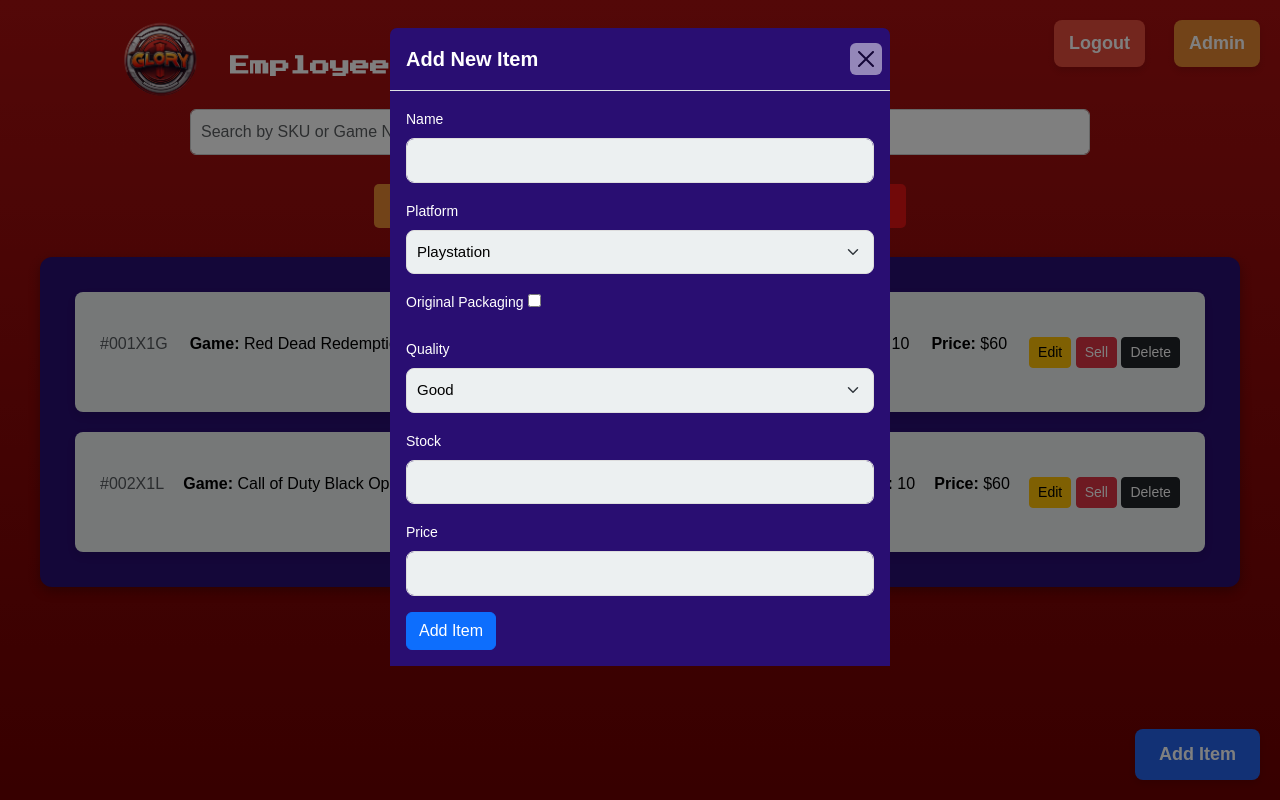
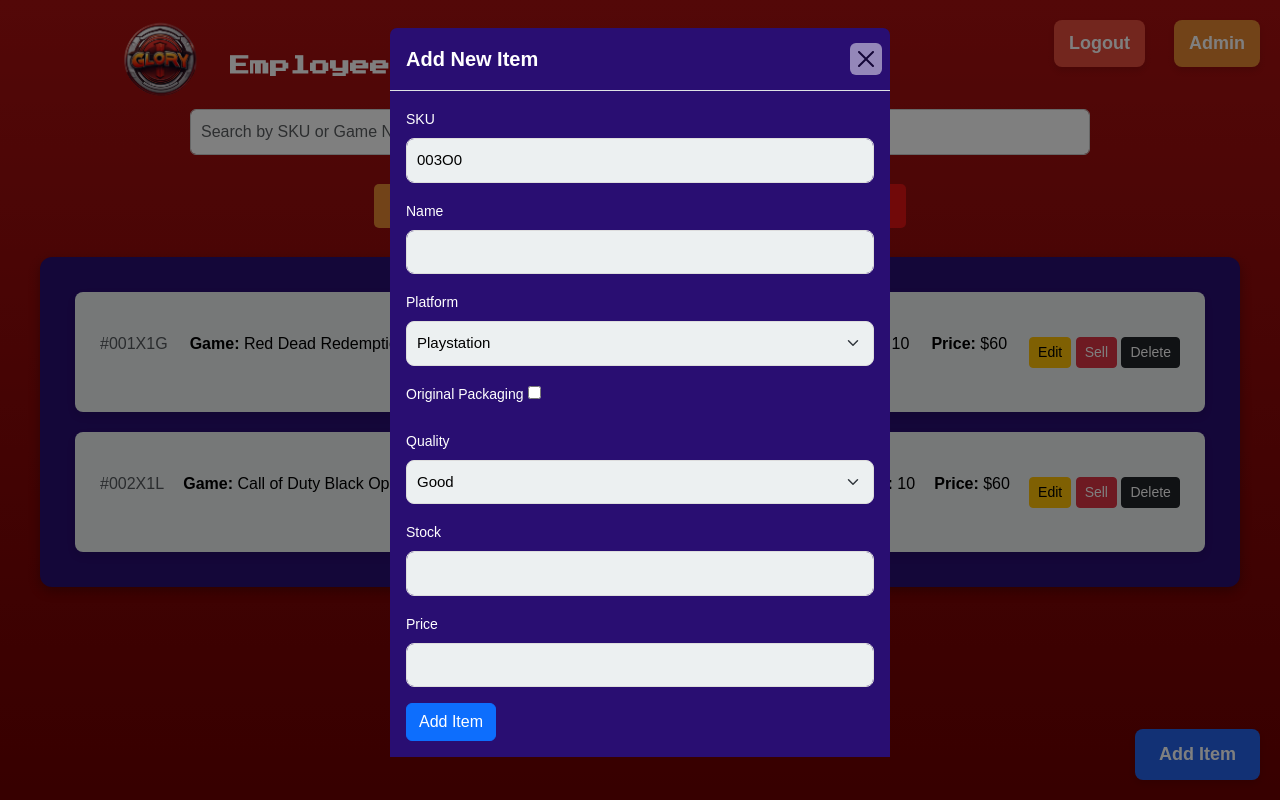
Before and after one commit to Devin1mc/CSC289-Group5-GloryDays, a Flask app: page /inventory in a window 1280 px wide, after a click on "Add Item". Run offline with Flask 3, Linux system fonts and the light colour scheme; a user stored in the database is signed in; data comes from the database, SQL or seed files in the repository; some libraries are stand-ins or nearby versions.

Commit message:
added sku value to edit/add item modals

```diff
--- a/src/templates/inventory.html
+++ b/src/templates/inventory.html
@@ -62,6 +62,10 @@
                 <div class="modal-body">
                     <form id="addItemForm">
                         <div class="mb-3">
+                            <label for="sku" class="form-label">SKU</label>
+                            <input type="text" class="form-control" id="sku" readonly>
+                        </div>
+                        <div class="mb-3">
                             <label for="name" class="form-label">Name</label>
                             <input type="text" class="form-control" id="name" required>
                         </div>
@@ -113,6 +117,10 @@
                 </div>
                 <div class="modal-body">
                     <form id="editItemForm">
+                        <div class="mb-3">
+                            <label for="edit_sku" class="form-label">SKU</label>
+                            <input type="text" class="form-control" id="edit_sku" readonly>
+                        </div>
                         <div class="mb-3">
                             <label for="edit_name" class="form-label">Name</label>
                             <input type="text" class="form-control" id="edit_name" required>
@@ -439,7 +447,7 @@
                         platformCode = 'S';
                         break;
                     default:
-                            platformCode = 'O'; // Default to 'o' for "Other"
+                        platformCode = 'O'; // Default to 'O' for "Other"
                 }
 
                 // Check if the checkbox for original packaging is checked ('1' for Yes, '0' for No)
@@ -464,8 +472,11 @@
                 // Generate the new SKU
                 let newSku = newSkuPrefix + platformCode + originalPackaging + qualityCode;
 
-                    // Set the new SKU in the form
+                // Set the new SKU in the form (for add-item modal)
                 $('#sku').val(newSku);
+
+                // If it's the edit-item modal, populate the SKU field too
+                $('#edit_sku').val(newSku);
             },
             error: function(error) {
                 alert('Error fetching latest SKU: ' + error.responseText);
@@ -473,9 +484,9 @@
         });
     }
 
-        // Call this function when the "Add Item" modal is shown
-        $('#addItemModal').on('show.bs.modal', function() {
-            generateNewSku(); // Generate and populate SKU when the modal is shown
+    // Open modal for add-item and edit-item and generate SKU
+    $('#addItemModal').on('show.bs.modal', function () {
+        generateNewSku(); // Generate and display SKU when add-item modal opens
     });
 
 
```
Lines whose indentation alone changed are shown as unchanged.
